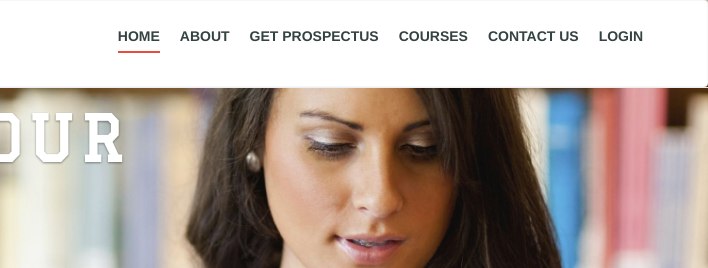
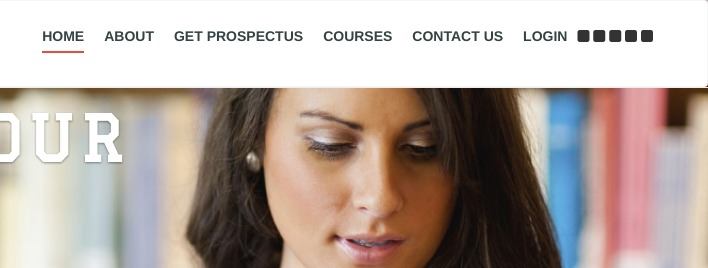
Before and after one commit to ricoheurope/ricoheurope.github.io, a plain HTML site: page index.html in a window 1280 px wide. Shown: the top 268 px of the page, 572-1280 px from the left. Drawn offline with nearby package versions, Linux system fonts and the light colour scheme.

Commit message:
Add files via upload

```diff
--- a/index.html
+++ b/index.html
@@ -16,7 +16,7 @@
 	href='https://fonts.googleapis.com/css?family=Open+Sans:300,600|Raleway:600,300|Josefin+Slab:400,700,600italic,600,400italic'
 	rel='stylesheet' type='text/css'>
 <link rel="stylesheet" type="text/css" href="css/slick-team-slider.css" />
-<link rel="stylesheet" type="text/css" href="css/style.css">
+<link rel="stylesheet" type="text/css" name="style" href="css/style.css">
 <link rel="shortcut icon" type="image/x-icon" href="img/univ_icon.png" />
 <!-- =======================================================
         Theme Name: Tempo
@@ -42,6 +42,13 @@
 					</a>
 				</div>
 				<div class="collapse navbar-collapse" id="myNavbar">
+					<div class="nav navbar-nav navbar-right pull-right">
+						<span id="style"><i class="fa fa-square style-base cursor" aria-hidden="true"></i></span>
+						<span id="style3"><i class="fa fa-square style-3 cursor" aria-hidden="true"></i></span>
+						<span id="style4"><i class="fa fa-square style-4 cursor" aria-hidden="true"></i></span>
+						<span id="style5"><i class="fa fa-square style-5 cursor" aria-hidden="true"></i></span>
+						<span id="style6"><i class="fa fa-square style-6 cursor" aria-hidden="true"></i></span>
+					</div>
 					<ul class="nav navbar-nav navbar-right">
 						<li class="active"><a href="#banner">Home</a></li>
 						<li><a href="#about">About</a></li>
@@ -50,6 +57,7 @@
 						<li><a href="#contact">Contact Us</a></li>
 						<li><a href="#login">Login</a></li>
 					</ul>
+
 				</div>
 			</div>
 		</nav>
```
